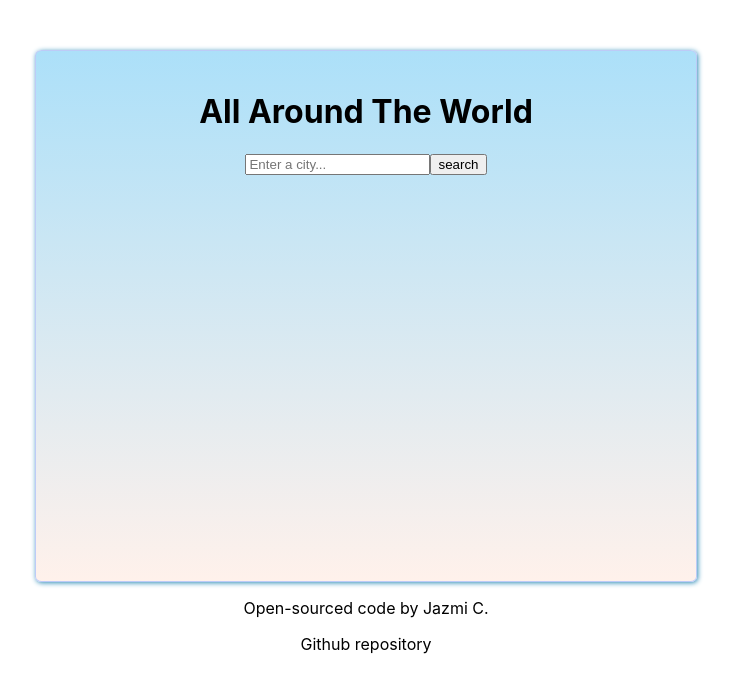
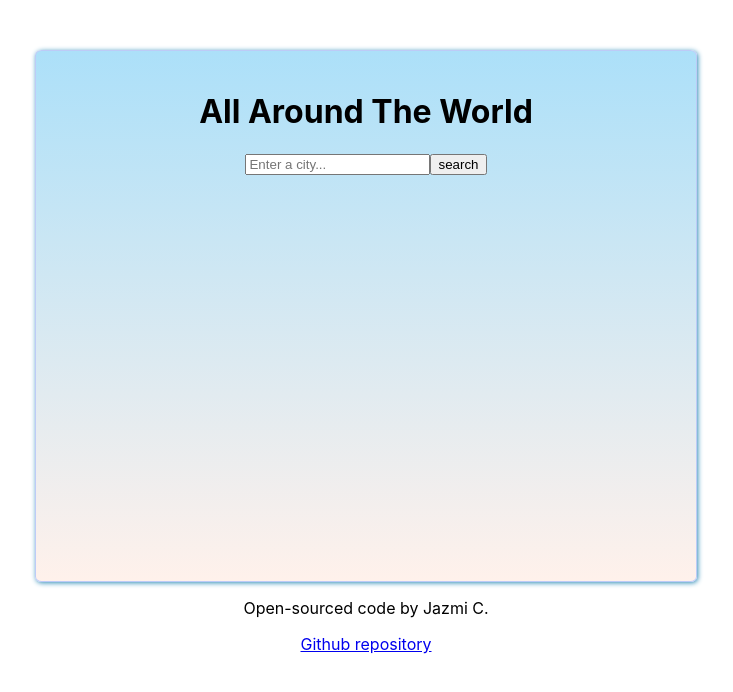
Before and after one commit to JaehaJack/Weather-React-App, a React (Create React App) app: page / in a window 1280 px wide. Shown: the top 692 px of the page, without its empty margins (274-1007 px from the left). Built offline with nearby package versions, Linux system fonts and the light colour scheme.

Commit message:
fixed problem

```diff
--- a/src/App.js
+++ b/src/App.js
@@ -10,7 +10,7 @@ function App() {
       </div>
       <p>Open-sourced code by Jazmi C.</p>
       <p>
-        <a link="https://github.com/JaehaJack/Weather-React-App">
+        <a href="https://github.com/JaehaJack/Weather-React-App">
           Github repository
         </a>
       </p>
```
